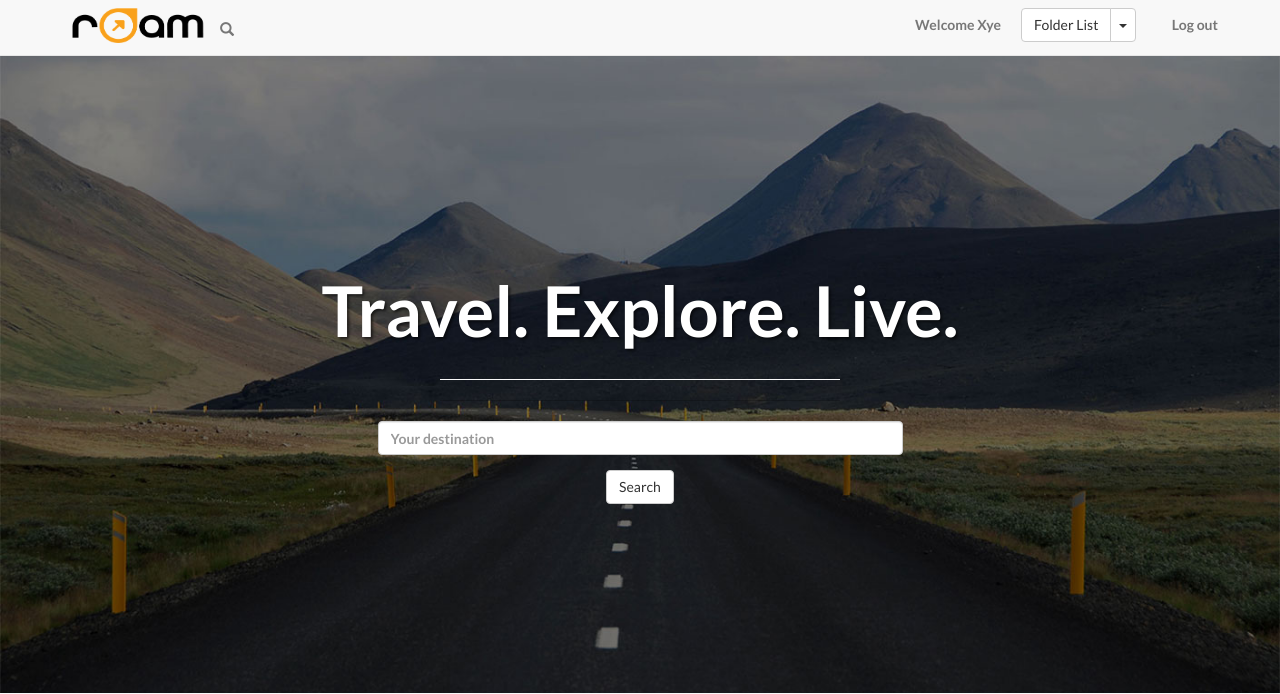
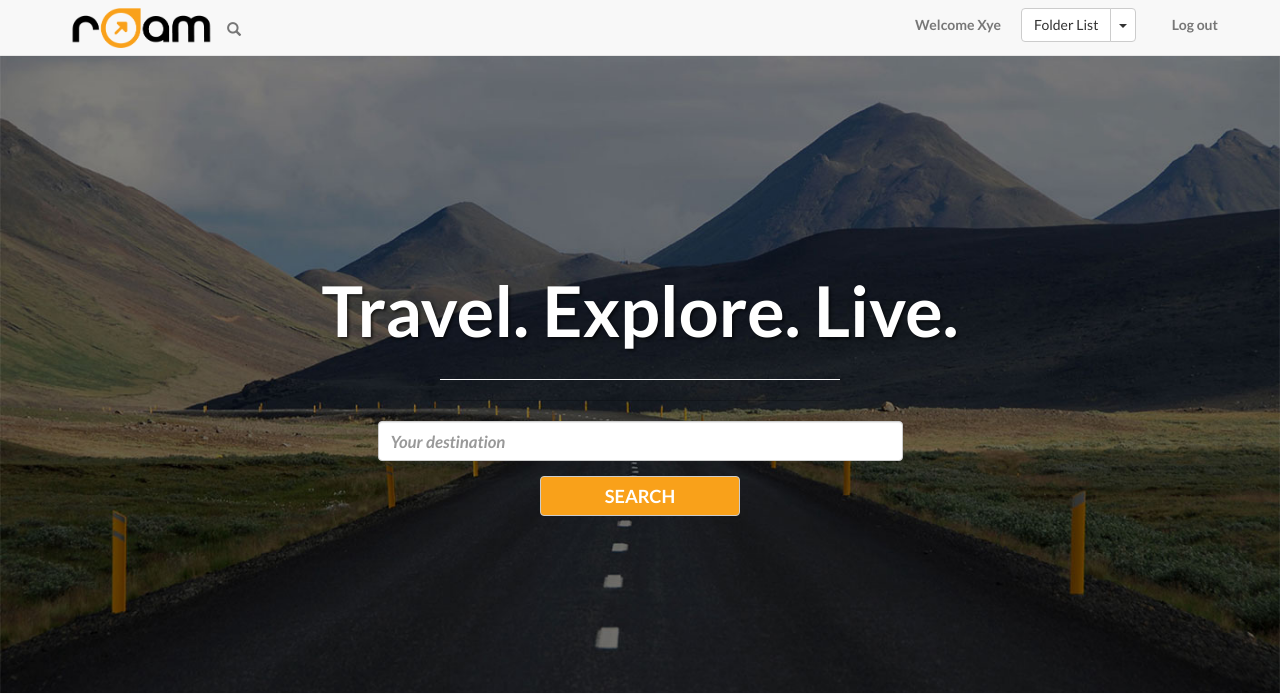
Before and after one commit to xyedagun/RoAM, a Flask app: page / in a window 1280 px wide. Shown: the top 694 px of the page. Run offline with Flask 2, Linux system fonts and the light colour scheme; a user stored in the database is signed in; data comes from the database, SQL or seed files in the repository; some libraries are stand-ins or nearby versions.

Commit message:
fixed some styling

```diff
--- a/static/roam.css
+++ b/static/roam.css
@@ -339,3 +339,65 @@ img {
 #restaurants-section .col-md-4.portfolio-item{
     background-color: #ddd;
 }
+
+.navbar-brand.topnav img{
+    padding: 0;
+}
+
+.form-control{
+    height: 40px;
+}
+
+.dropdown-menu.add-folder-dropdown{
+  height: 110px;
+}
+
+
+.createFolder {
+  width: auto;
+  display: inline-block;
+  margin-left: 10px;
+}
+
+.adding-folder-dropdown{
+  padding-left: 10px;
+}
+
+
+
+.add-folder-value{
+  height: 32px;
+  margin-bottom: 17px;
+}
+
+
+#submit-button{
+    width: 200px;
+    height: 40px;
+    background: #f9a11a;
+    color: white;
+    font-size: 1.3em;
+    text-transform: uppercase;
+    font-weight: bold;
+}
+
+
+#search{
+  font-size: 1.2em;
+  font-style: italic;
+
+}
+.btn.btn-primary.dropdown-toggle{
+    background-color: #f9a11a;
+    color: white;
+}
+
+.btn.dropdown-toggle:hover{
+    background-color: #aaa;
+    color: white;
+}
+
+.btn.btn-primary:hover{
+    background-color: #aaa;
+    color: white;
+}
--- a/templates/base.html
+++ b/templates/base.html
@@ -6,12 +6,6 @@
           href="https://maxcdn.bootstrapcdn.com/bootstrap/3.3.4/css/bootstrap.min.css">
 
     <link href="http://fonts.googleapis.com/css?family=Lato:300,400,700,300italic,400italic,700italic" rel="stylesheet" type="text/css">
-
-
-
-<script src="http://code.jquery.com/jquery-2.1.1.min.js"></script>
-<script src="https://maxcdn.bootstrapcdn.com/bootstrap/3.3.5/js/bootstrap.min.js" integrity="sha512-K1qjQ+NcF2TYO/eI3M6v8EiNYZfA95pQumfvcVrTHtwQVDG+aHRqLi/ETn2uB+1JqwYqVG3LIvdm9lj6imS/pQ==" crossorigin="anonymous"></script>
-<link href="../static/roam.css" rel="stylesheet">
 
 
   {% block head %}
@@ -33,7 +27,7 @@
                     <span class="icon-bar"></span>
                     <span class="icon-bar"></span>
                 </button>
-                <a class="navbar-brand topnav" href="#"><img src="../static/img/RoAM-logo.gif" width="135" height="40"alt="RoAM logo" id="navbar-logo"></a>
+                <a class="navbar-brand topnav" href="#"><img src="../static/img/RoAM-logo.gif" width="142" height="40"alt="RoAM logo" id="navbar-logo"></a>
                 <a class="navbar-brand topnav" href="#body-container" id="search-icon"><span class="glyphicon glyphicon-search"></span></a>
             </div>
             <!-- Collect the nav links, forms, and other content for toggling -->
@@ -371,7 +365,9 @@
 
 
 
-
+<script src="http://code.jquery.com/jquery-2.1.1.min.js"></script>
+<script src="https://maxcdn.bootstrapcdn.com/bootstrap/3.3.5/js/bootstrap.min.js" integrity="sha512-K1qjQ+NcF2TYO/eI3M6v8EiNYZfA95pQumfvcVrTHtwQVDG+aHRqLi/ETn2uB+1JqwYqVG3LIvdm9lj6imS/pQ==" crossorigin="anonymous"></script>
+<link href="../static/roam.css" rel="stylesheet">
 
 <script src="/static/js/map.js"></script>
 {% block js %}
--- a/templates/index.html
+++ b/templates/index.html
@@ -819,9 +819,4 @@
     </div>
 
 
-
-
-
-
-
 {% endblock %}
```
